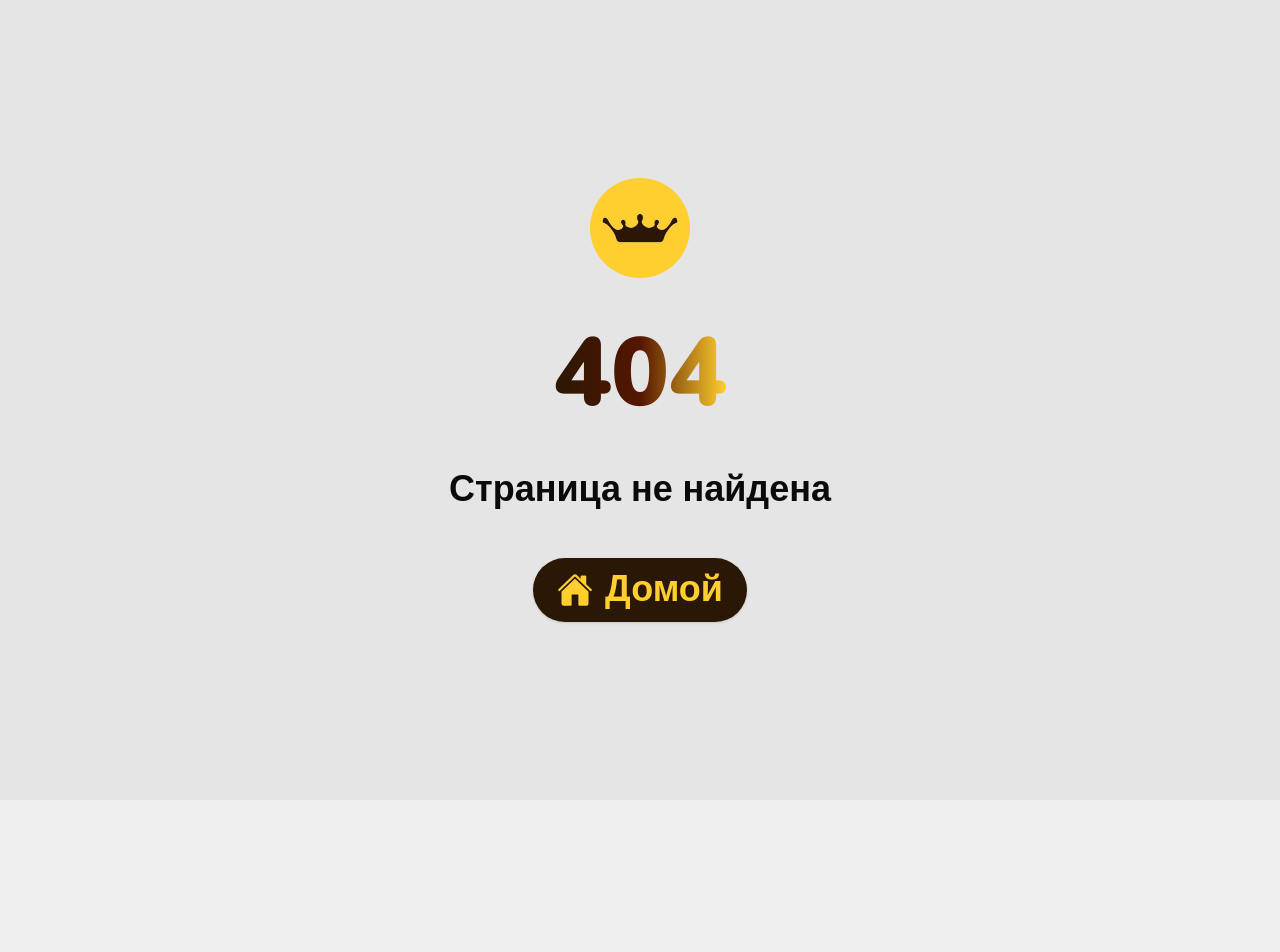
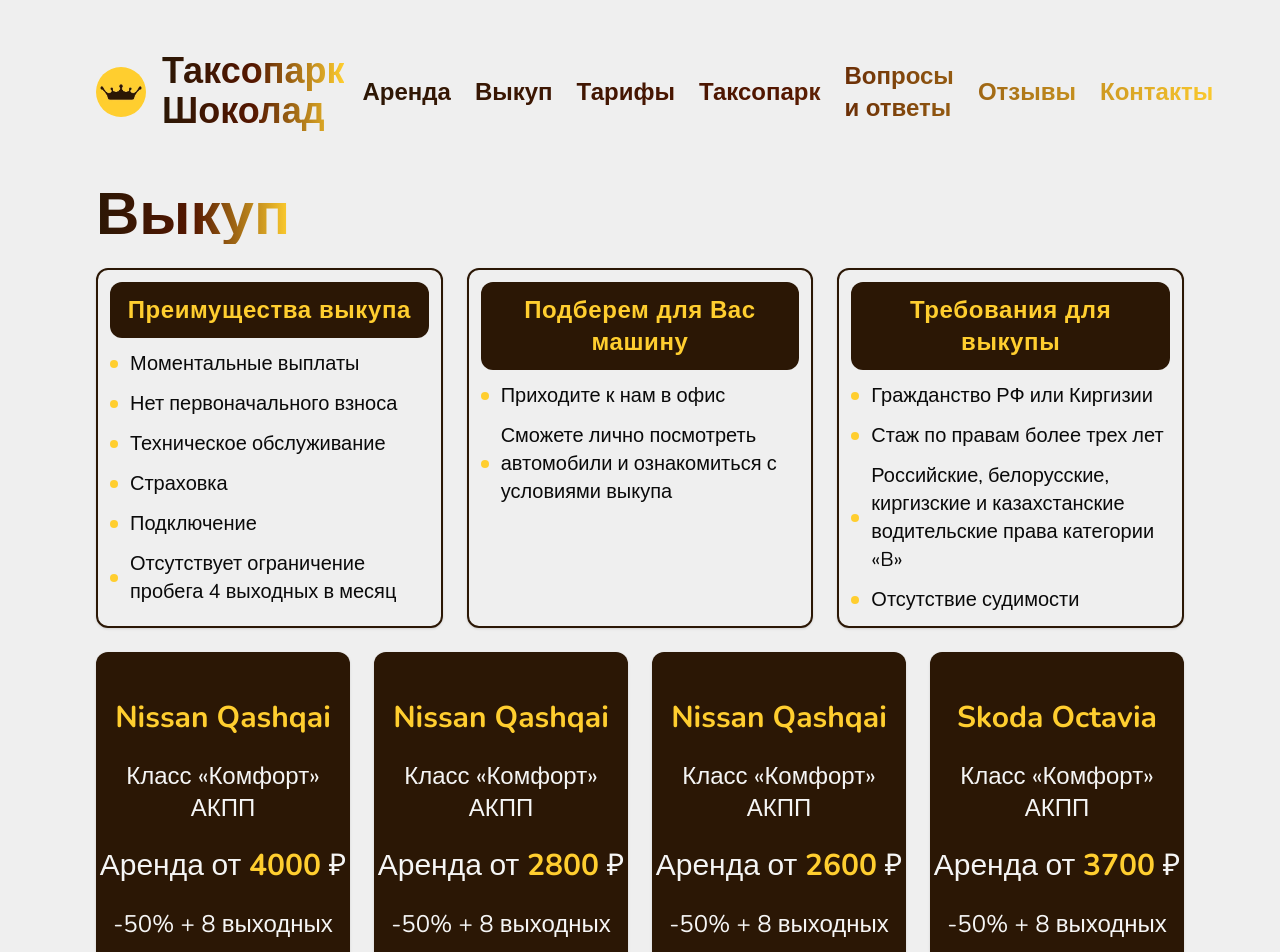
Before and after one commit to ARXXIII/taxi-chocolate, a Next.js app: page /ransom in a window 1280 px wide. Before the commit this address had no page. Shown: the top 952 px of the page. Before the commit the page ends 800 px from the top, so only its background shows below. Built offline with nearby package versions, Linux system fonts and the light colour scheme.

Commit message:
Ransom page

```diff
--- /dev/null
+++ b/src/app/(pages)/ransom/page.tsx
@@ -0,0 +1,93 @@
+import { ransomCars } from "@/app/constants"
+import { CarCard, Info, List, PageHeading } from "@/app/components"
+
+const Ransom = () => {
+    const ransomPageList = [
+        {
+            title: 'Преимущества выкупа',
+            list: [
+                'Моментальные выплаты',
+                'Нет первоначального взноса',
+                'Техническое обслуживание',
+                'Страховка',
+                'Подключение',
+                'Отсутствует ограничение пробега 4 выходных в месяц',
+            ],
+        },
+        {
+            title: 'Подберем для Вас машину',
+            list: ['Приходите к нам в офис', 'Сможете лично посмотреть автомобили и ознакомиться с условиями выкупа'],
+        },
+        {
+            title: 'Требования для выкупы',
+            list: [
+                'Гражданство РФ или Киргизии',
+                'Стаж по правам более трех лет',
+                'Российские, белорусские, киргизские и казахстанские водительские права категории «B»',
+                'Отсутствие судимости',
+            ],
+        },
+    ]
+
+    const ransomInfo = [
+        {
+            title: 'Акция по выкупу автомобилей',
+            subTitle: 'Предлагаем несколько вариантов заключения договоров с различными сроками выкупа и арендной платой:',
+            list: [
+                'Рады сообщить о возобновлении долгожданной акции по выкупу автомобилей!',
+            ],
+            subList: ['Выкуп в течение 1-3 лет: техническое обслуживание, шиномонтаж и ремонт за счёт компании, выкупной платеж отсутствует. Вам подходит этот вариант, если Вы цените простоту условий.Вы платите только ежедневную арендную плату и по истечении срока договора автомобиль Ваш!',
+                'Выкуп в течение 1-3 лет: пониженная арендная плата, техническое обслуживание, шиномонтаж и ремонт за счёт водителя, выкупной платеж отсутствует. Вам подходит этот вариант, если Вы опытный, уверенный в себе водитель и готовы платить только за фактический ремонт и техническое обслуживание.',]
+        },
+        {
+            title: 'Почему стоит взять автомобиль под выкуп',
+            list: [
+                'Приветствуем Вас на сайте ООО «Такси Шоколад», лидера в сфере аренды и выкупа автомобилей для работы в такси! Наша компания предлагает уникальные условия для водителей, желающих начать или расширить свой бизнес в сфере такси.',
+                'С нами вы можете начать работать на качественном автомобиле без значительных вложений. Мы предлагаем широкий выбор автомобилей различных марок и классов, которые можно взять в аренду с последующим правом выкупа. Это позволяет вам сразу начать зарабатывать и постепенно выкупать автомобиль, не переплачивая за кредиты и займы.',
+                'Наши автомобили соответствуют всем требованиям для работы в такси: они комфортные для водителя и пассажиров, надежные в эксплуатации и экономичные в плане расхода топлива. Каждый автомобиль регулярно проходит техническое обслуживание и проверку для обеспечения безопасности и надежности.',
+                'Сотрудничество с ООО «Такси Шоколад» - это не только аренда автомобиля с правом выкупа. Мы также предлагаем нашим партнерам помощь в развитии их бизнеса, консультации по оптимизации работы и поддержку на каждом этапе.',
+                '«Такси Шоколад» - это оптимальное решение для водителей такси. Мы предлагаем гибкие условия аренды и выкупа, прозрачные договоры, профессиональную техническую поддержку и консультации опытных специалистов.',
+                'Обратитесь к нам сегодня, чтобы узнать больше о возможностях сотрудничества и условиях аренды автомобилей с правом выкупа. ООО «Такси Шоколад» готово помочь Вам в реализации Ваших бизнес-идей и достижении успеха в сфере такси!',
+            ],
+        },
+    ];
+
+    return (
+        <article className='grid grid-cols-1 gap-y-6'>
+            <section className='lg:w-full'>
+                <PageHeading heading="Выкуп" />
+            </section>
+            <section className="grid grid-cols-1 lg:grid-cols-3 gap-6">
+
+                {ransomPageList.map((info, index) => (
+                    <List key={index} title={info.title} list={info.list} />
+                ))}
+
+            </section>
+            <section className="grid grid-cols-1 lg:grid-cols-4 gap-6">
+
+                {ransomCars.map((car, index) => (
+                    <CarCard
+                        key={index}
+                        brand={car.brand}
+                        price={car.price}
+                        type={car.type}
+                        contribution={car.contribution}
+                        term={car.term}
+                        ransom={true}
+                    />
+                ))}
+
+            </section>
+            <section className="grid grid-cols-1 gap-y-6">
+
+                {ransomInfo.map((info, index) => (
+                    <Info key={index} title={info.title} subTitle={info.subTitle} list={info.list} subList={info.subList} />
+                ))}
+
+            </section>
+        </article>
+    )
+}
+
+export default Ransom
--- a/src/app/constants/index.ts
+++ b/src/app/constants/index.ts
@@ -152,12 +152,56 @@ export const taxiPark = [
 	},
 ];
 
-export const rentInfo = [
-	'Рубрика «Ответы на вопросы» на сайте компании «Такси Шоколад» предлагает подробную информацию, отвечающую на часто задаваемые вопросы о работе и аренде автомобилей для работы в такси, включая аренду с правом выкупа. Этот раздел обеспечивает быстрый доступ к необходимой информации, экономя Ваше время и упрощая процесс поиска ответов в интернете или ожидания ответа от службы поддержки.',
-	'Собирая ответы на ключевые вопросы, связанные с арендой и выкупом автомобилей для работы в такси, мы предоставляем комплексную информацию в удобном формате. Наши ответы помогут Вам лучше понять условия аренды и процесс выкупа автомобилей, а также услуги и процессы, связанные с этим.',
-	'Наша цель помочь Вам принять обоснованные решения и избежать недоразумений в будущем. Благодаря нашим ответам Вы сможете найти наиболее подходящий вариант аренды или выкупа автомобиля для работы в такси.',
-	'Если Вы не нашли ответа на свой вопрос в данном разделе, Вы всегда можете связаться с нами для получения дополнительной информации. Мы всегда готовы помочь нашим клиентам.',
-	'Посетите раздел «Ответы на вопросы», чтобы узнать больше об условиях аренды и выкупа автомобилей для работы в такси от компании «Такси Шоколад». Мы здесь, чтобы помочь Вам успешно начать и развивать Ваш бизнес в сфере такси!',
+export const ransomCars = [
+	{
+		brand: 'Nissan Qashqai',
+		type: 'Комфорт',
+		price: 4000,
+		contribution: 0,
+		term: 'на 500 дней',
+	},
+	{
+		brand: 'Nissan Qashqai',
+		type: 'Комфорт',
+		price: 2800,
+		contribution: 0,
+		term: 'на 2 года',
+	},
+	{
+		brand: 'Nissan Qashqai',
+		type: 'Комфорт',
+		price: 2600,
+		contribution: 0,
+		term: 'на 3 года',
+	},
+	{
+		brand: 'Skoda Octavia',
+		type: 'Комфорт',
+		price: 3700,
+		contribution: 0,
+		term: 'на 500 дней',
+	},
+	{
+		brand: 'Skoda Octavia',
+		type: 'Комфорт',
+		price: 2600,
+		contribution: 0,
+		term: 'на 2 года',
+	},
+	{
+		brand: 'Kia Optima',
+		type: 'Комфорт+',
+		price: 4700,
+		contribution: 0,
+		term: 'на 500 дней',
+	},
+	{
+		brand: 'Kia Optima',
+		type: 'Комфорт+',
+		price: 3300,
+		contribution: 0,
+		term: 'на 2 года',
+	},
 ];
 
 export const questionsAnswers = [
```
Also changed, not shown: src/app/types/index.ts (+20 -3 lines).
